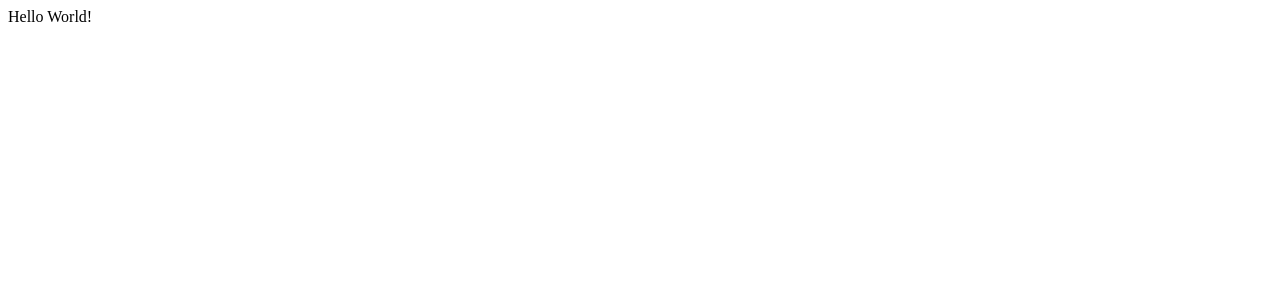
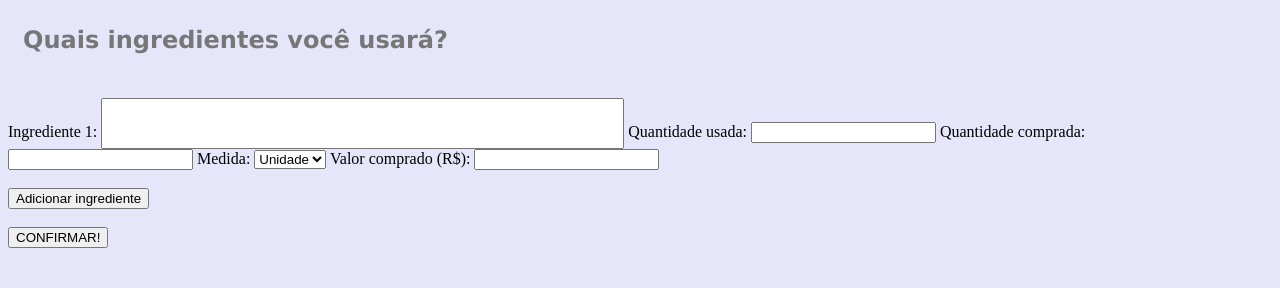
Before and after one commit to renatojose/topcom_provinhaCap8, a plain HTML site: page index.html in a window 1280 px wide. Drawn offline with Linux system fonts and the light colour scheme.

Commit message:
carregado com sucesso!

```diff
--- a/index.html
+++ b/index.html
@@ -1,11 +1,87 @@
+<!DOCTYPE html>
 <html>
+	<head>
+	<meta charset="UTF-8">
+		<title>Preço da receita</title>
+		<script>
+			var ing = 2;
+			function addIngrediente(){
+				var nova = document.getElementById("new");
+				var novadiv = document.createElement("div");
+				novadiv.innerHTML = "Ingrediente "+ing+": <input type='text' id='ingr"+ing+"' value='' size='20' /> Quantidade usada: <input type='number' id='qtdu"+ing+"' value='' size='10'/> Quantidade comprada: <input type='number' id='qtdc"+ing+"' value='' size='10'/> Medida: <select> <option id='unidade"+ing+"'>Unidade</option> <option id='gramas"+ing+"'>Gramas</option> <option id='litros"+ing+"'>Litros</option></select> Valor comprado (R$): <input type='number' id='valorc"+ing+"' value='' size='10' /> </br></br>";
+				nova.appendChild(novadiv);
 
-<head>
-</head>
+				ing++;
+			}
 
-<body>
-<p>Hello World!</p>
+			function getValue(){
+				var total=0;
+				for(var i = 1; i < ing; ++i){
+					var ingr = document.getElementById("ingr"+i+"").value;
+					var qtdu = document.getElementById("qtdu"+i+"").value;
+					var qtdc = document.getElementById("qtdc"+i+"").value;
+					var val = document.getElementById("valorc"+i+"").value;
 
-</body>
+					if(document.getElementById("unidade"+i+"").selected){
+						var und = "unidade";
+					}else if(document.getElementById("gramas"+i+"").selected){
+						var und = "gramas";
+					}else{
+						var und = "litros";
+					}
 
+					var res = (qtdu*val)/qtdc;
+					total += res;
+					var conteudo = document.getElementById("texto");
+					var novadiv = document.createElement("div");
+					novadiv.innerHTML = ingr + " | " +  "Valor gasto do ingrediente (R$): " + res + "</br></br>";
+					conteudo.appendChild(novadiv);
+				}
+
+				var conteudo = document.getElementById("texto");
+				var novadiv = document.createElement("div");
+				novadiv.innerHTML = "Total de gasto com a receita (R$): " + total;
+				conteudo.appendChild(novadiv);
+
+			}
+		</script>
+
+		<style>
+			h1{
+				font-size: 24px;
+				text-align: justify;
+				margin-left: 15px;
+				line-height:200%;
+				font-family:"Verdana";
+				color: #777;
+			}
+
+			.ingr{
+				font-size:40px;
+
+			}
+		</style>
+	</head>
+	<body bgcolor="#E6E6FA">
+		<h1>Quais ingredientes você usará?</h1>
+		<br/>
+		<form>
+			Ingrediente 1: <input type="text" class="ingr" id="ingr1" size="20"/>
+			 Quantidade usada: <input type="number" id="qtdu1" size="5"/>
+			 Quantidade comprada: <input type="number" id="qtdc1" size="5"/>
+			 Medida: <select>
+					  <option id="unidade1">Unidade</option>
+					  <option id="gramas1">Gramas</option>
+					  <option id="litros1">Litros</option>
+					</select>
+			 Valor comprado (R$): <input type="number" id="valorc1" size="5"/></br></br>
+			 <div id="new"></div>
+
+			<input type="button" value="Adicionar ingrediente" onclick="addIngrediente()"/></br></br>
+			<input type="button" value="CONFIRMAR!" onclick="getValue()"/></br></br>
+			<div id="texto"></div>
+		</form>
+		<br/>
+
+	</body>
 </html>
```
